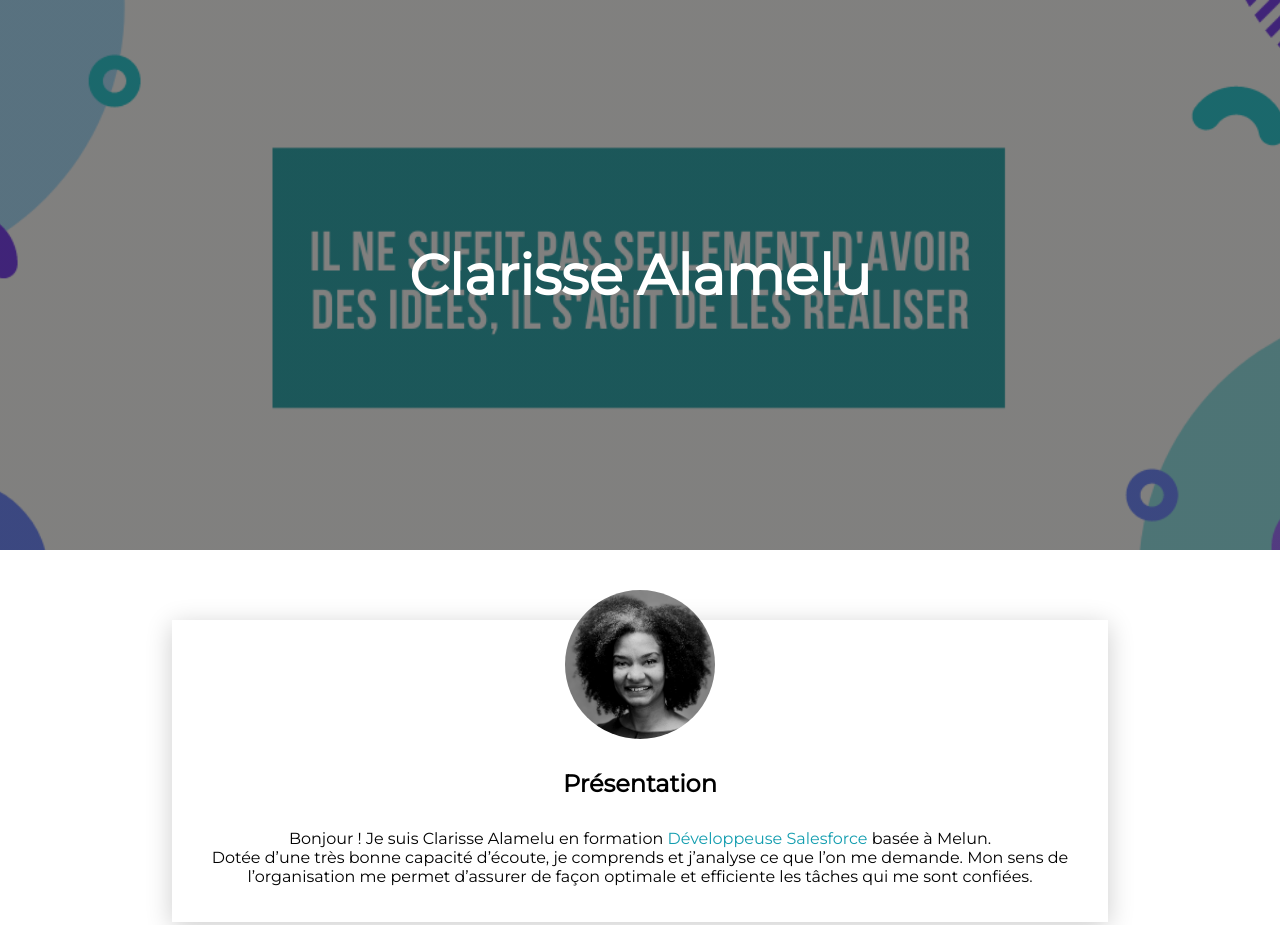
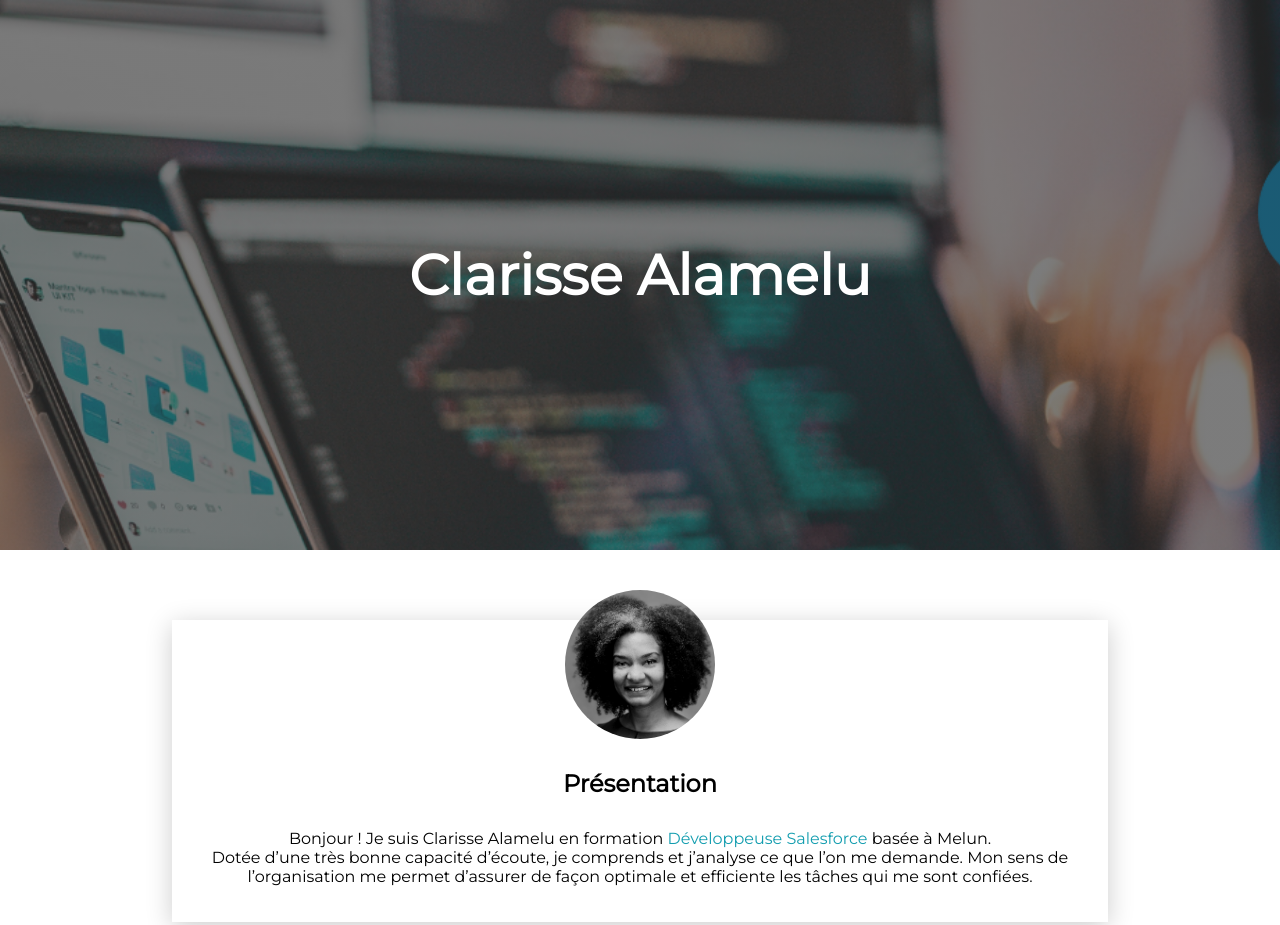
Before and after one commit to Clarisse-AL/CV, a website: page index.html in a window 1280 px wide. Shown: the top 925 px of the page. Drawn offline with Linux system fonts and the light colour scheme.

Commit message:
change header

```diff
--- a/styles.css
+++ b/styles.css
@@ -4,7 +4,7 @@ header {
       rgba(44, 44, 44, 0.6),
       rgba(44, 44, 44, 0.6)
     ),
-    url("images/header.jpg");
+    url("images/banniere.png");
   background-size: cover;
   height: 550px;
 	display: flex;
```
Also changed, not shown: images/banniere.png (added), images/header.jpg (deleted).
